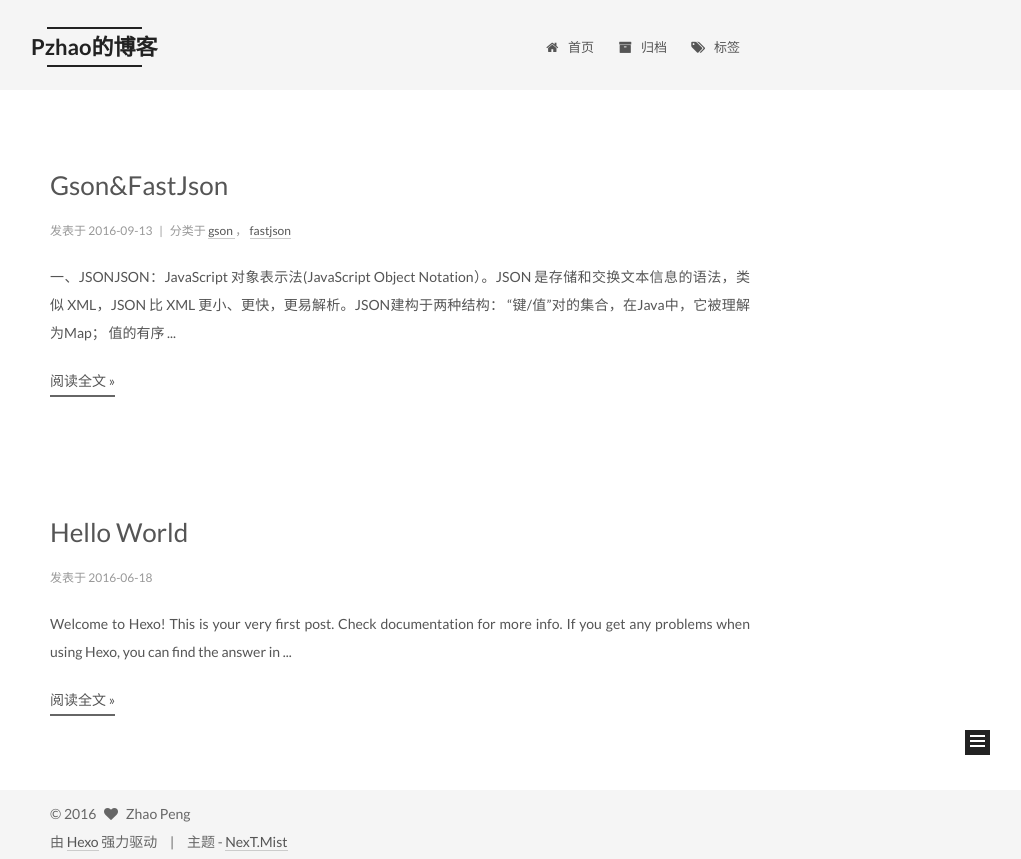
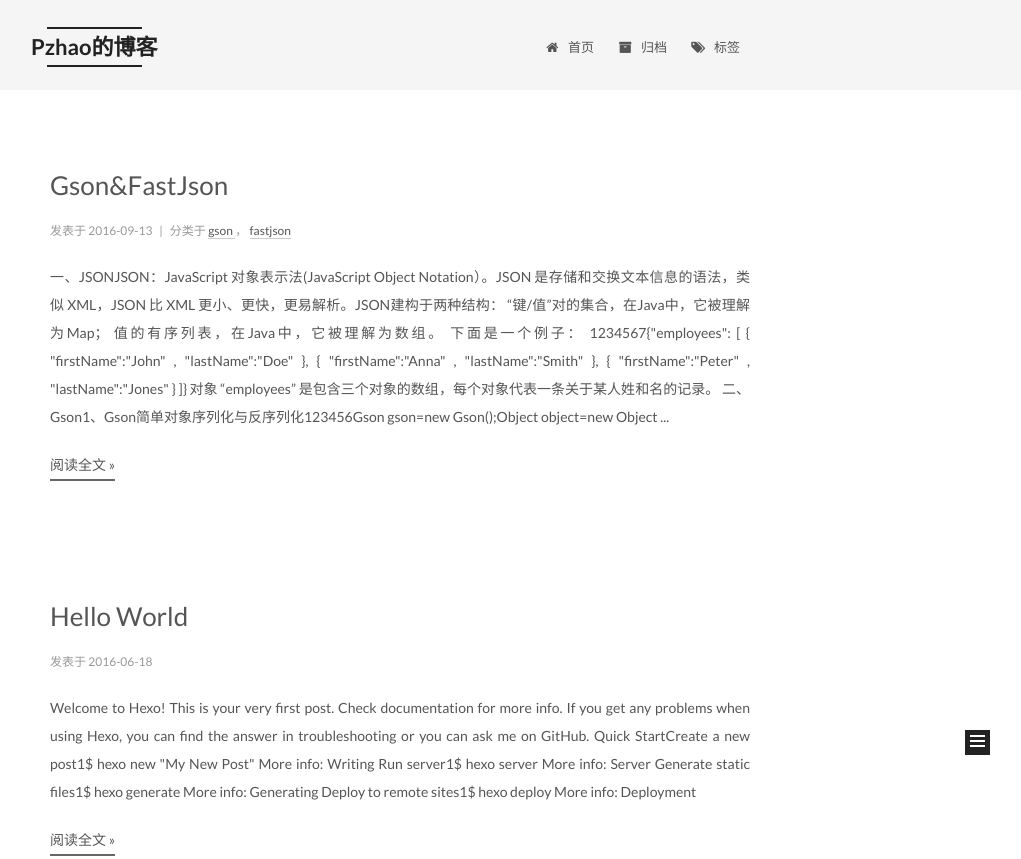
Before and after one commit to pengood/pengood.github.io, a plain HTML site: page index.html in a window 1280 px wide. Shown: the top 859 px of the page, without its empty margins (240-1261 px from the left). Drawn offline with Linux system fonts and the light colour scheme.

Commit message:
Site updated: 2016-09-13 20:19:17

```diff
--- a/css/main.css
+++ b/css/main.css
@@ -1548,7 +1548,7 @@ pre .javascript .function {
   width: 4px;
   height: 4px;
   border-radius: 50%;
-  background: #2012dd;
+  background: #86ffff;
 }
 .links-of-blogroll {
   font-size: 13px;
--- a/index.html
+++ b/index.html
@@ -317,7 +317,13 @@
 
 
 “键/值”对的集合，在Java中，它被理解为Map；
-值的有序
+值的有序列表，在Java中，它被理解为数组。
+
+
+下面是一个例子：
+1234567&#123;"employees": [	&#123; "firstName":"John" , "lastName":"Doe" &#125;,	&#123; "firstName":"Anna" , "lastName":"Smith" &#125;,	&#123; "firstName":"Peter" , "lastName":"Jones" &#125;	]&#125;
+对象 “employees” 是包含三个对象的数组，每个对象代表一条关于某人姓和名的记录。
+二、Gson1、Gson简单对象序列化与反序列化123456Gson gson=new Gson();Object object=new Object
           ...
 
           <div class="post-more-link text-center">
@@ -416,8 +422,17 @@
 
 
 
-          Welcome to Hexo! This is your very first post. Check documentation for more info. If you get any problems when using Hexo, you can find the answer in
-          ...
+          Welcome to Hexo! This is your very first post. Check documentation for more info. If you get any problems when using Hexo, you can find the answer in troubleshooting or you can ask me on GitHub.
+Quick StartCreate a new post1$ hexo new "My New Post"
+More info: Writing
+Run server1$ hexo server
+More info: Server
+Generate static files1$ hexo generate
+More info: Generating
+Deploy to remote sites1$ hexo deploy
+More info: Deployment
+
+
 
           <div class="post-more-link text-center">
             <a class="btn" href="/2016/06/18/hello-world/#more" rel="contents">
```
